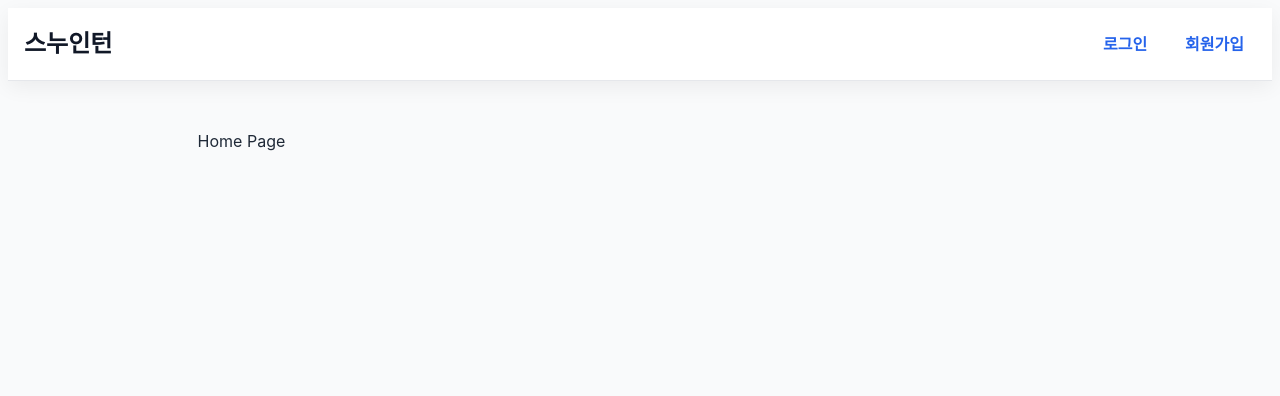
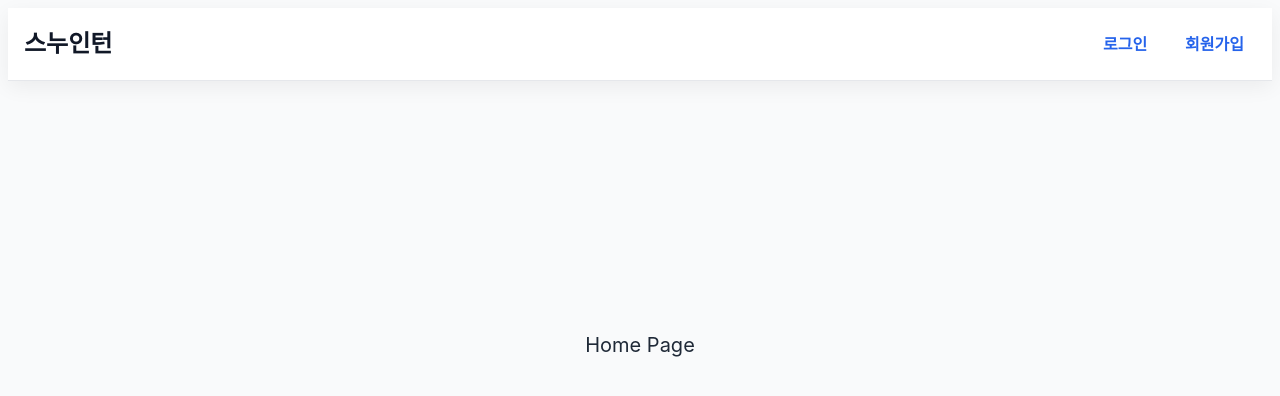
Before and after one commit to haram831/week5_waffle-snuIntern, a React (Vite) app: page / in a window 1280 px wide. Shown: the top 396 px of the page. Built offline with nearby package versions, Linux system fonts and the light colour scheme.

Commit message:
Update Home.module.css

```diff
--- a/src/routes/Home.module.css
+++ b/src/routes/Home.module.css
@@ -1,6 +1,12 @@
 .container {
-  width: 70%;
-  max-width: 2000px;
+  max-width: 960px;
   margin: 0 auto;
-  padding: var(--spacing-xl);
+  padding: var(--spacing-xxl, 32px) var(--spacing-xl, 16px);
+  min-height: 50vh;
+
+  display: grid;
+  place-items: center;
+
+  font-size: var(--font-size-xl, 20px);
+  color: var(--text-color, #111827);
 }
```
